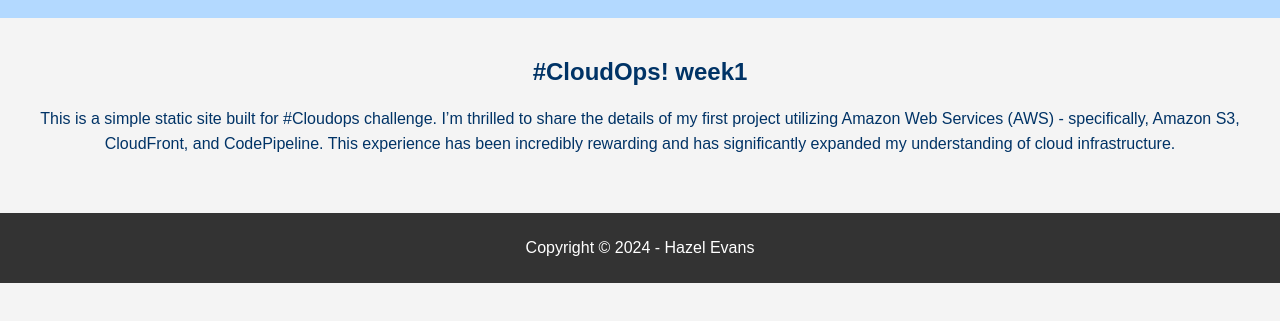
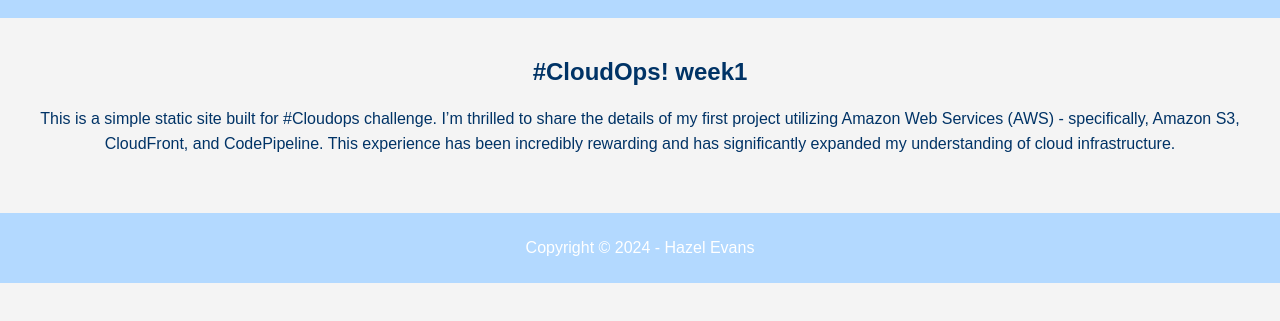
Before and after one commit to hazelevans1624/Static-website-on-cloud, a plain HTML site: page index.html in a window 1280 px wide. Shown: the part 87-408 px from the top of the page. Drawn offline with Linux system fonts and the light colour scheme.

Commit message:
Update style.css

```diff
--- a/style.css
+++ b/style.css
@@ -60,7 +60,7 @@
 
 /* Footer styles */
 footer {
-    background-color: #333;
+    background-color: #b3d9ff;
     color: #fff;
     text-align: center;
     padding: 10px 0;
```
